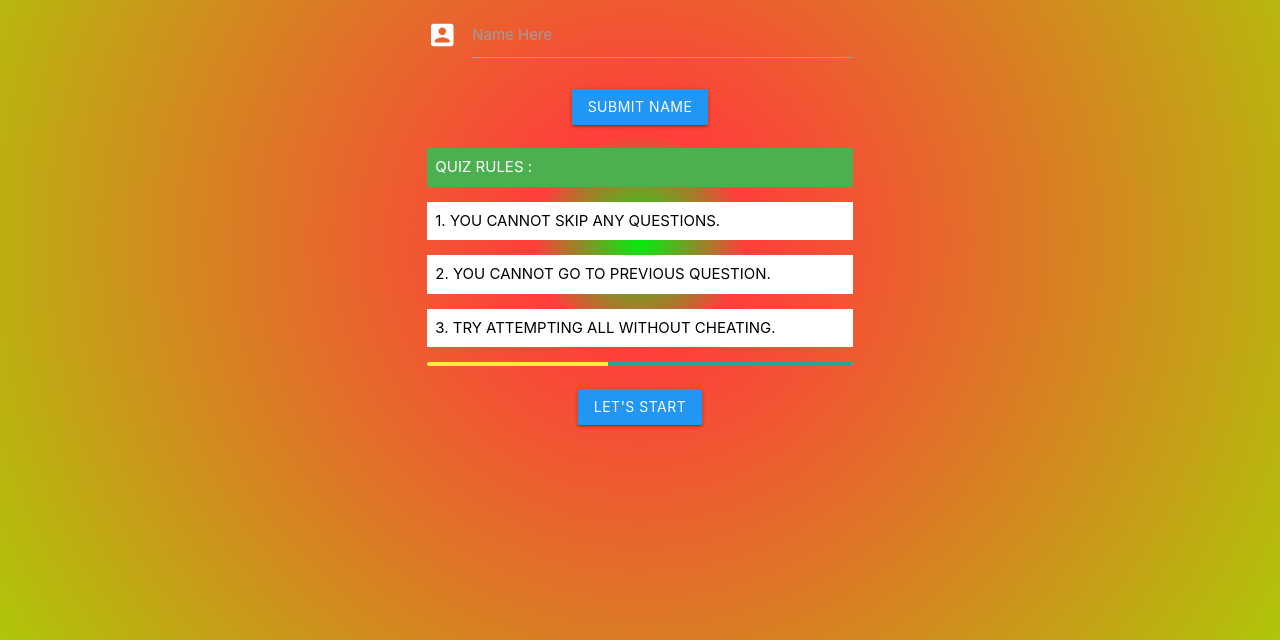
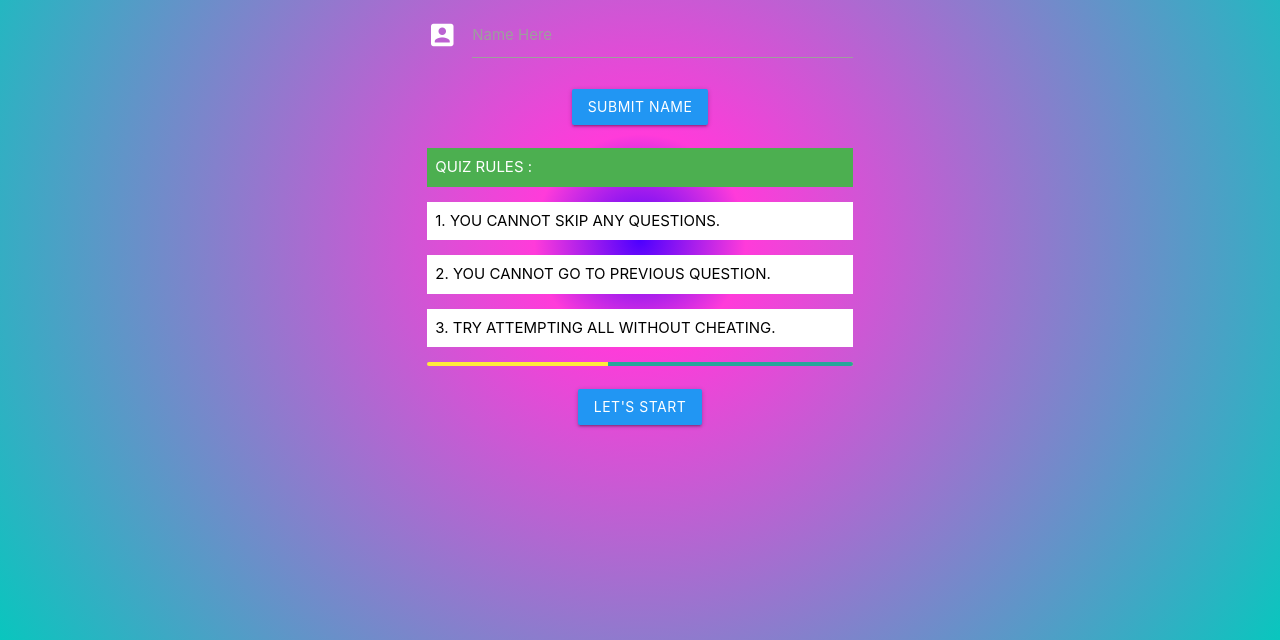
Before and after one commit to zhanil/test, a plain HTML site: page home.html in a window 1280 px wide. Shown: the part 160-800 px from the top of the page. Drawn offline with nearby package versions, Linux system fonts and the light colour scheme.

Commit message:
Update home.css

```diff
--- a/home.css
+++ b/home.css
@@ -1,6 +1,6 @@
 body{
-    background: rgb(0,238,15);
-    background: radial-gradient(circle, rgba(0,238,15,1) 0%, rgba(255,62,59,1) 14%, rgba(175,198,9,1) 100%);
+    background: rgb(76,0,255);
+    background: radial-gradient(circle, rgba(76,0,255,1) 0%, rgba(255,59,218,1) 14%, rgba(9,198,190,1) 100%);
     background-position: center;
     background-size: cover;
     height: 100vh;
```
